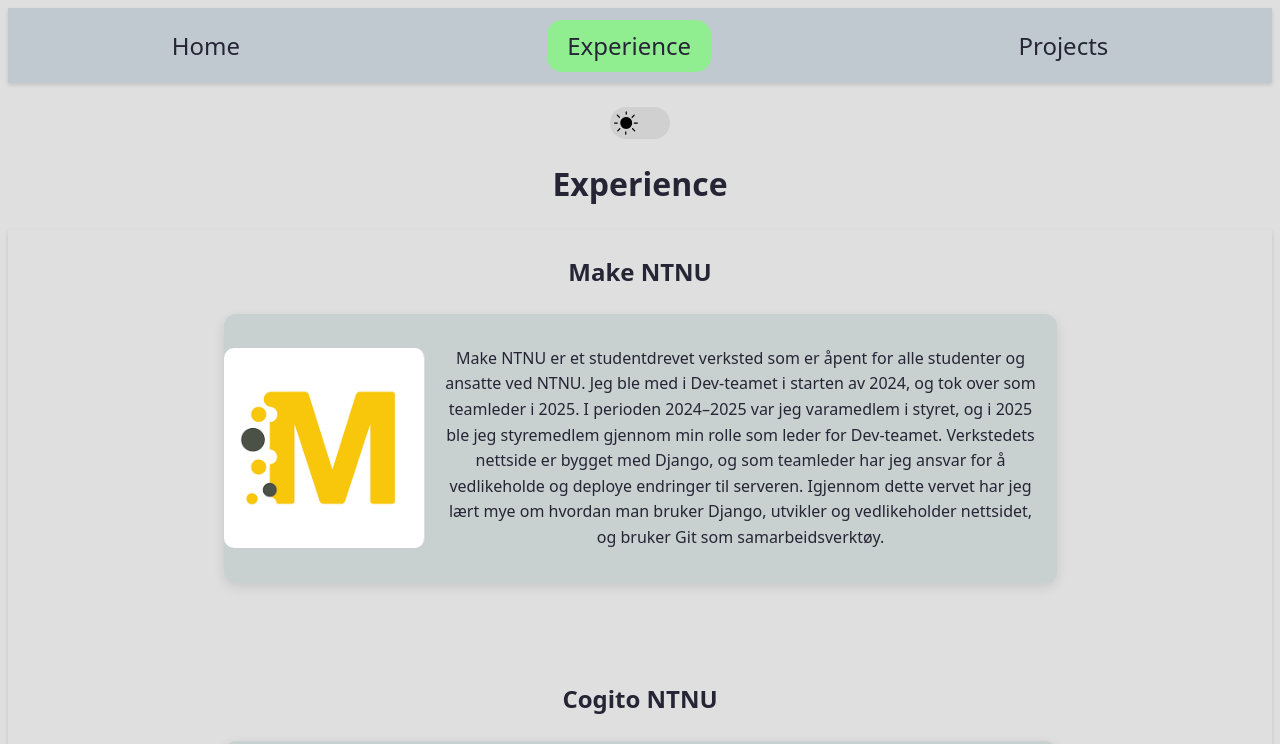
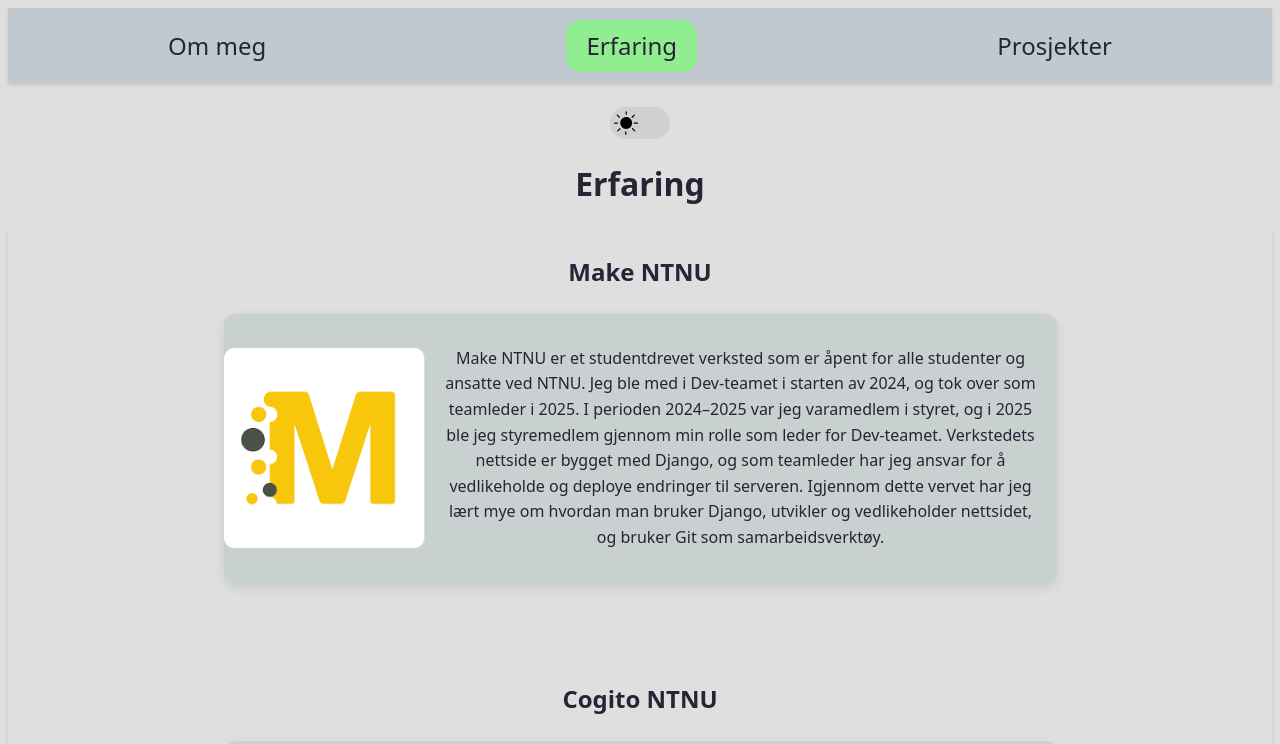
Before and after one commit to TheStrgamer/TheStrgamer.github.io, a React (Vite) app: page /#/experience in a window 1280 px wide. Shown: the top 744 px of the page. Built offline with nearby package versions, Linux system fonts and the light colour scheme.

Commit message:
feat: changed ui to norwegian

```diff
--- a/src/components/NavBar.jsx
+++ b/src/components/NavBar.jsx
@@ -5,7 +5,7 @@
 import ThemeToggle from './ThemeToggle';
 
 function NavBar() {
-  const pages = [["Home", "/", "var(--hover-red)"],["Experience", "/experience", "var(--hover-green)"],["Projects", "/projects", "var(--hover-blue)"]];
+  const pages = [["Om meg", "/", "var(--hover-red)"],["Erfaring", "/experience", "var(--hover-green)"],["Prosjekter", "/projects", "var(--hover-blue)"]];
   const location = useLocation();
 
   const [index, setIndex] = useState(0);
--- a/src/pages/Experience.jsx
+++ b/src/pages/Experience.jsx
@@ -19,7 +19,7 @@
 
     return(
         <>
-        <h1>Experience</h1>
+        <h1>Erfaring</h1>
         <div className="content">
             {experience}
         </div>
--- a/src/pages/Projects.jsx
+++ b/src/pages/Projects.jsx
@@ -3,7 +3,7 @@
 function Projects() {
     return(
         <>
-        <h1>Projects</h1>
+        <h1>Prosjekter</h1>
         <div className="content">
             <Project images={["text_image_project/main.png", "text_image_project/used_seed_3349.png", "text_image_project/encrypt_text.png", "text_image_project/encrypt_file.png", "text_image_project/decrypt_text.png"]}
             title="Text/File to image"
```
